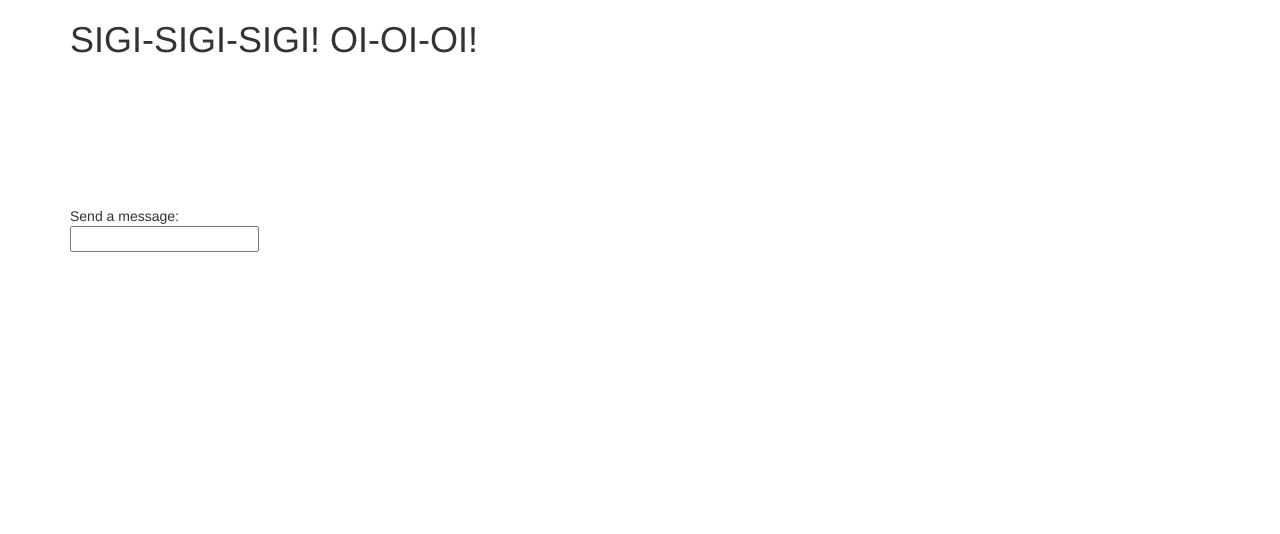
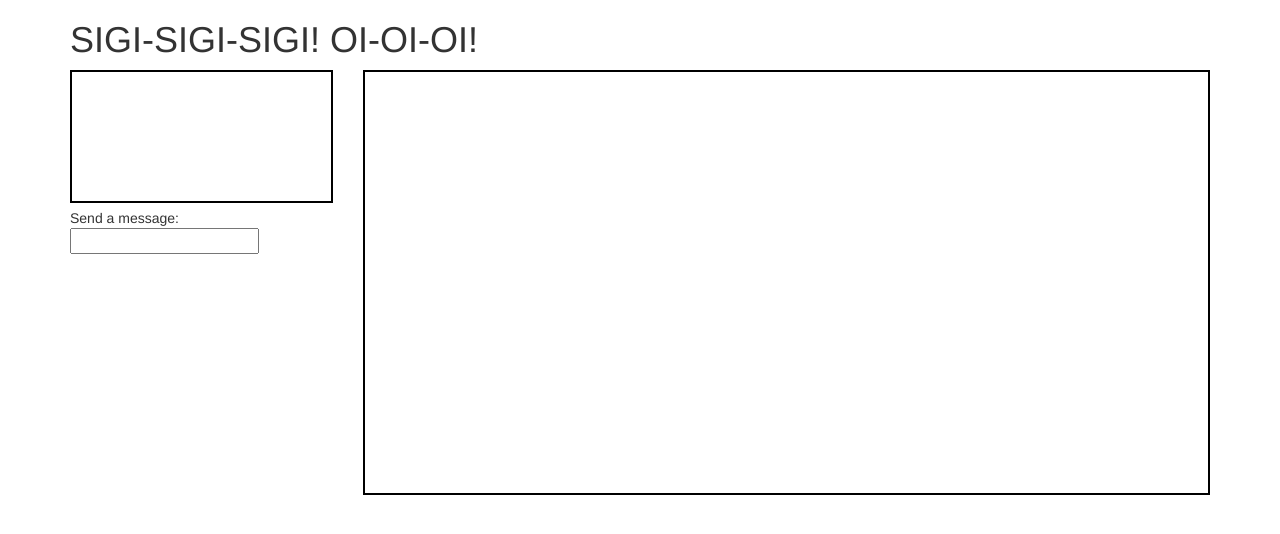
Before and after one commit to livysdad27/sigi, a website: page public/index.html in a window 1280 px wide. Drawn offline with nearby package versions, Linux system fonts and the light colour scheme; no server answers.

Commit message:
added borders and made it look neato

```diff
--- a/public/index.html
+++ b/public/index.html
@@ -13,12 +13,12 @@
   </div>
   <div class="row">
     <div class="col-md-3">
-      <video autoplay id='localVideo' muted width="100%"></video>
+      <video autoplay id='localVideo' muted width="100%" style="border: 2px solid black"></video>
       Send a message: <input type='text' name='msg' id='emitter' onkeypress="onMsg(event)"></textarea>
       <div id='msgArea'></div>
     </div>
     <div class="col-md-9">
-      <video autoplay id='remoteVideo' width="100%"></video>
+      <video autoplay id='remoteVideo' width="100%" style="border: 2px solid black"></video>
     </div>
   </div>
 </div>
--- a/public/main.js
+++ b/public/main.js
@@ -99,7 +99,7 @@
   dispMsg(data.socketid, 'left');
   if (data.numUsers == 1){
     dispMsg('Me', 'I am all ALONE!');
-//    rvideo.srcObject = null;
+    rvideo.srcObject = null;
     conn.close();
   }
   imFirst = true;
```
